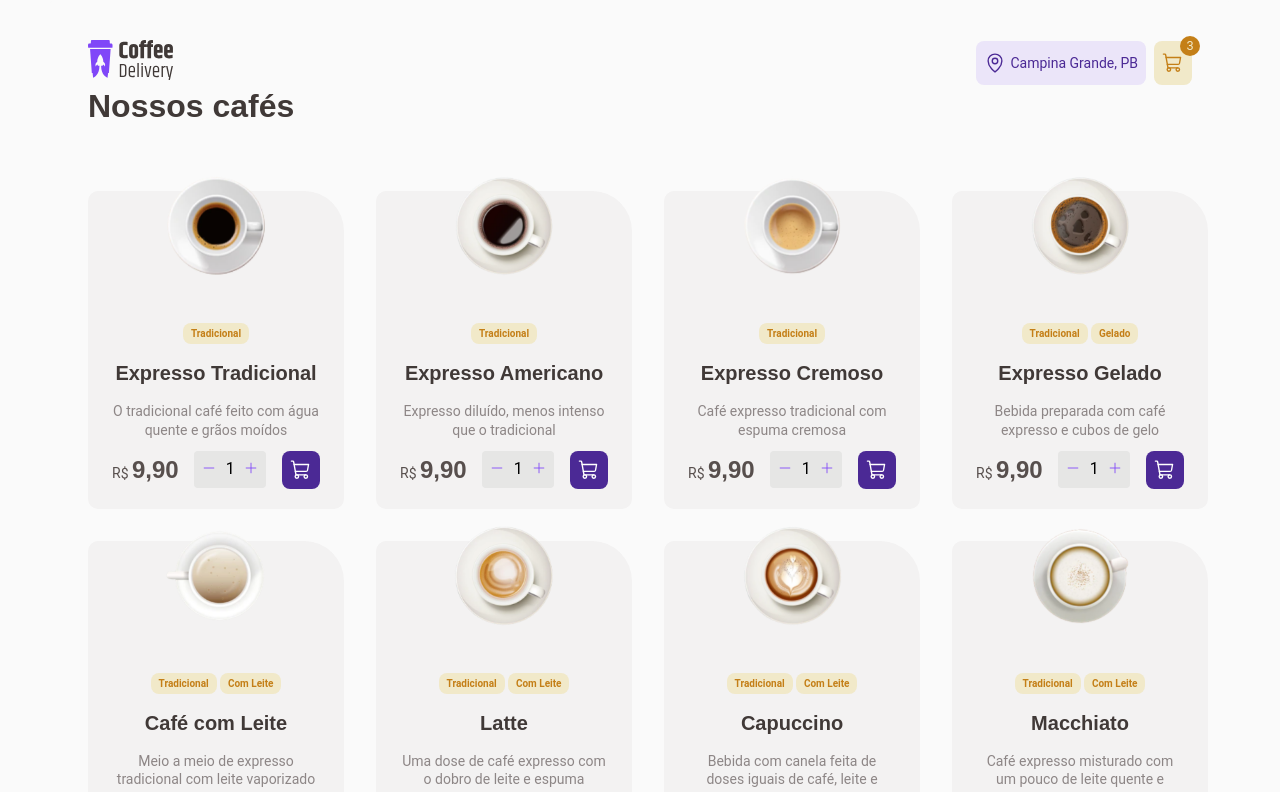
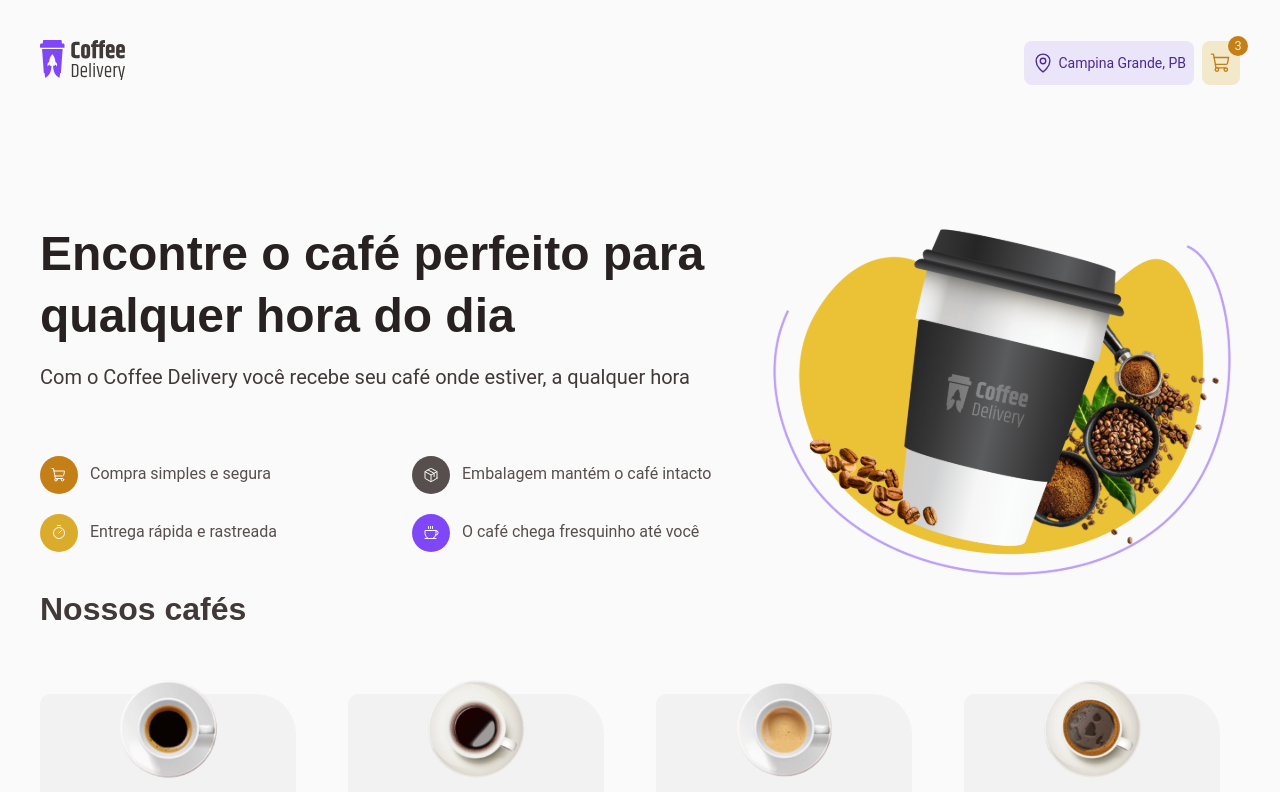
Before and after one commit to tiago-forward/coffee-delivery-desafio-react, a React (Vite) app: page / in a window 1280 px wide. Shown: the top 792 px of the page. Built offline with nearby package versions, Linux system fonts and the light colour scheme.

Commit message:
finished intro section

```diff
--- a/src/contants/index.ts
+++ b/src/contants/index.ts
@@ -12,6 +12,8 @@ import ImageIrlandes from '../assets/coffee/ImageIrlandês.svg'
 import ImageLatte from '../assets/coffee/ImageLatte.svg'
 import ImageMacchiato from '../assets/coffee/ImageMacchiato.svg'
 import ImageMochaccino from '../assets/coffee/ImageMochaccino.svg'
+
+import { ShoppingCart, Package, Timer, Coffee } from 'phosphor-react'
 
 export const coffees = [
   {
@@ -131,3 +133,30 @@ export const coffees = [
     value: '9,90',
   },
 ]
+
+export const itemsQuality = [
+  {
+    id: 1,
+    icon: ShoppingCart,
+    text: 'Compra simples e segura',
+    color: '#C47F17',
+  },
+  {
+    id: 2,
+    icon: Package,
+    text: 'Embalagem mantém o café intacto',
+    color: '#574F4D',
+  },
+  {
+    id: 3,
+    icon: Timer,
+    text: 'Entrega rápida e rastreada',
+    color: '#DBAC2C',
+  },
+  {
+    id: 4,
+    icon: Coffee,
+    text: 'O café chega fresquinho até você',
+    color: '#8047F8',
+  },
+]
--- a/src/layouts/DefaultLayout/styles.ts
+++ b/src/layouts/DefaultLayout/styles.ts
@@ -1,12 +1,9 @@
 import styled from 'styled-components'
 
 export const LayoutContainer = styled.div`
-  max-width: 74rem;
+  max-width: 80rem;
   margin: auto;
   padding: 2.5rem;
   background: ${(props) => props.theme.colors.background};
   border-radius: 8px;
-
-  display: flex;
-  flex-direction: column;
 `
--- /dev/null
+++ b/src/pages/Home/Components/Intro/index.tsx
@@ -0,0 +1,35 @@
+import { IntroSection, TitleContainer } from './styles'
+
+import CoffeeDelivery from '../../../../assets/coffee-delivery.svg'
+
+import { itemsQuality } from '../../../../contants'
+
+export function Intro() {
+  return (
+    <IntroSection>
+      <TitleContainer>
+        <h1>Encontre o café perfeito para qualquer hora do dia</h1>
+        <p>
+          Com o Coffee Delivery você recebe seu café onde estiver, a qualquer
+          hora
+        </p>
+        <ul>
+          {itemsQuality.map((item) => {
+            const IconComponent = item.icon
+            return (
+              <li key={item.id}>
+                <button style={{ backgroundColor: item.color }}>
+                  <IconComponent />
+                </button>
+                <span>{item.text}</span>
+              </li>
+            )
+          })}
+        </ul>
+      </TitleContainer>
+      <div>
+        <img src={CoffeeDelivery} alt="" />
+      </div>
+    </IntroSection>
+  )
+}
--- /dev/null
+++ b/src/pages/Home/Components/Intro/styles.ts
@@ -0,0 +1,52 @@
+import styled from 'styled-components'
+import { mixins } from '../../../../styles/mixins'
+
+export const IntroSection = styled.section`
+  display: flex;
+  justify-content: space-between;
+
+  margin-top: 8.563rem;
+`
+
+export const TitleContainer = styled.div`
+  h1 {
+    ${mixins.fonts.titleXL};
+    color: ${(props) => props.theme.colors['base-title']};
+    margin-bottom: 1rem;
+  }
+
+  p {
+    ${mixins.fonts.textL};
+    color: ${(props) => props.theme.colors['base-subtitle']};
+    margin-bottom: 4.125rem;
+  }
+
+  ul {
+    display: grid;
+    grid-template-columns: repeat(2, 1fr);
+    grid-gap: 1.25rem;
+    list-style-type: none;
+
+    li {
+      display: flex;
+      align-items: center;
+      gap: 0.75rem;
+    }
+
+    button {
+      width: 2.375rem;
+      height: 2.375rem;
+      color: ${(props) => props.theme.colors.background};
+      border-radius: 50%;
+
+      display: flex;
+      align-items: center;
+      justify-content: center;
+    }
+
+    span {
+      ${mixins.fonts.textM};
+      color: ${(props) => props.theme.colors['base-text']};
+    }
+  }
+`
--- a/src/pages/Home/index.tsx
+++ b/src/pages/Home/index.tsx
@@ -1,3 +1,4 @@
+import { Intro } from './Components/Intro'
 import { OurCoffees } from './Components/OurCoffees'
 
 import { HomePageContainer } from './styles'
@@ -5,6 +6,7 @@ import { HomePageContainer } from './styles'
 export function Home() {
   return (
     <HomePageContainer>
+      <Intro />
       <OurCoffees />
     </HomePageContainer>
   )
```
Also changed, not shown: src/assets/coffee-delivery.svg (added).
